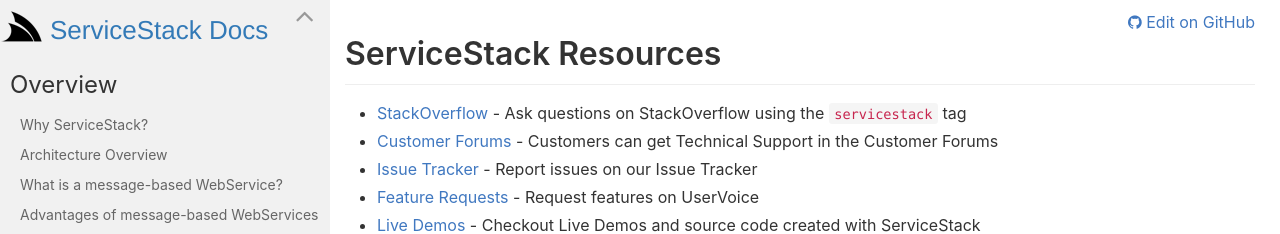
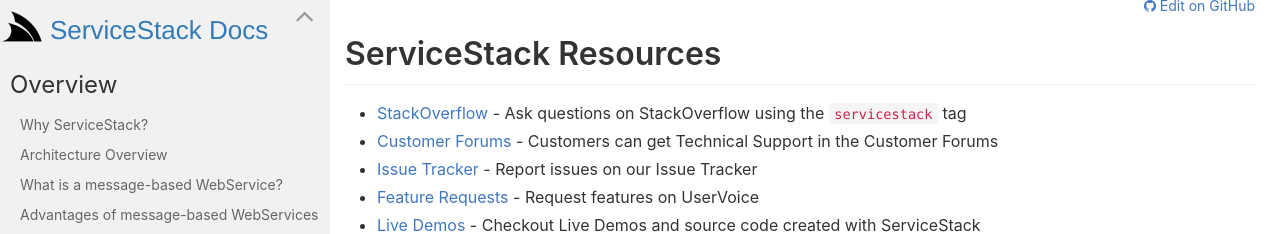
Before and after one commit to timker/docs, a Jekyll site: the page built from docs/index.md, in a window 1280 px wide. Shown: the top 234 px of the page. Built offline with Jekyll 4.4.1, drawn with Linux system fonts in a browser that asks for light colours; nearby versions of some CDN libraries.

Commit message:
css tweaks

```diff
--- a/docs/css/github-markdown.css
+++ b/docs/css/github-markdown.css
@@ -346,7 +346,11 @@
 }
 
 .markdown-body>*:first-child {
-  margin-top: 0 !important;
+  /*margin-top: 0 !important;*/
+}
+.markdown-body>a.pull-right {
+  margin-top: -15px !important;
+  font-size: 14px;
 }
 
 .markdown-body>*:last-child {
```
